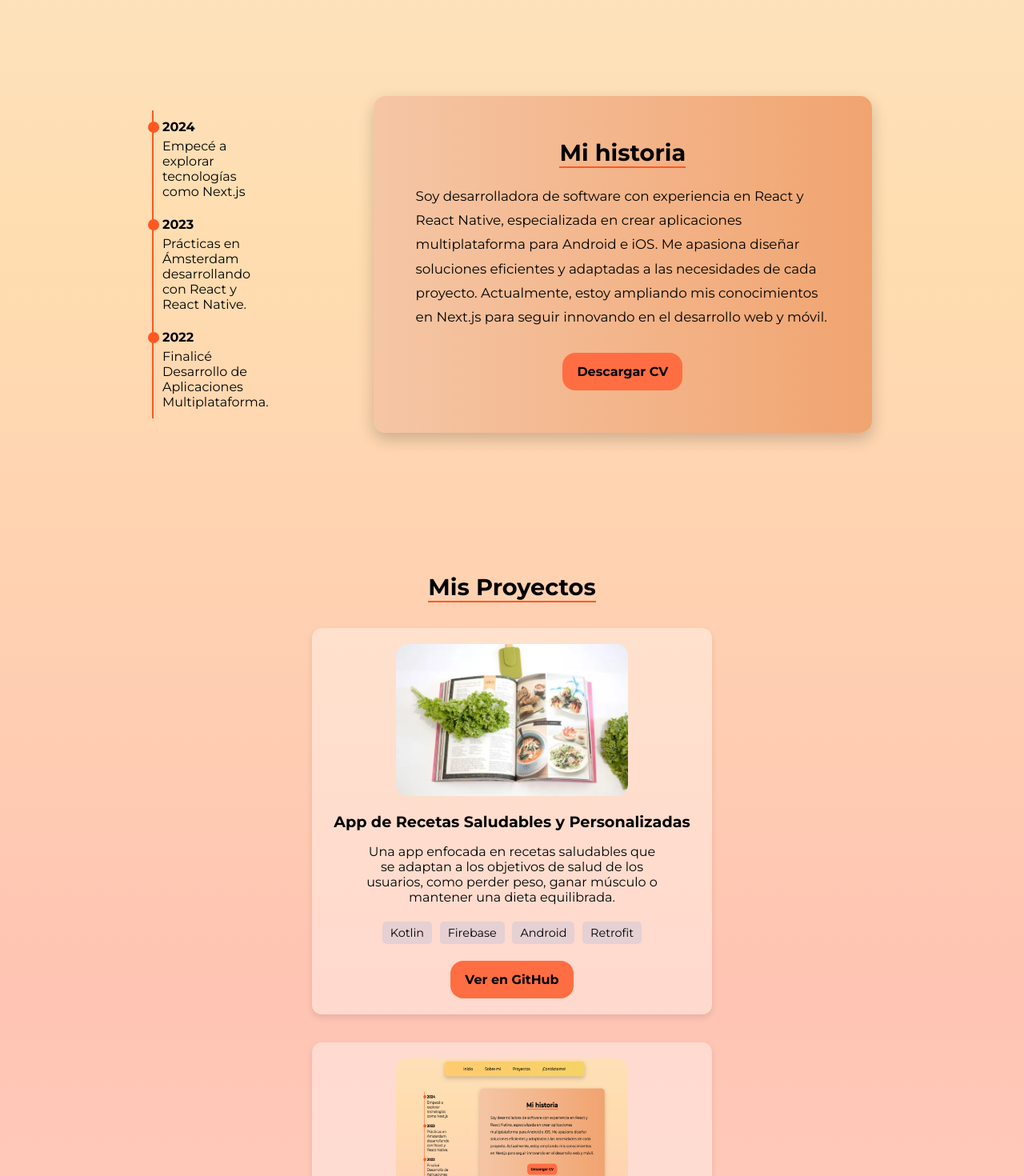
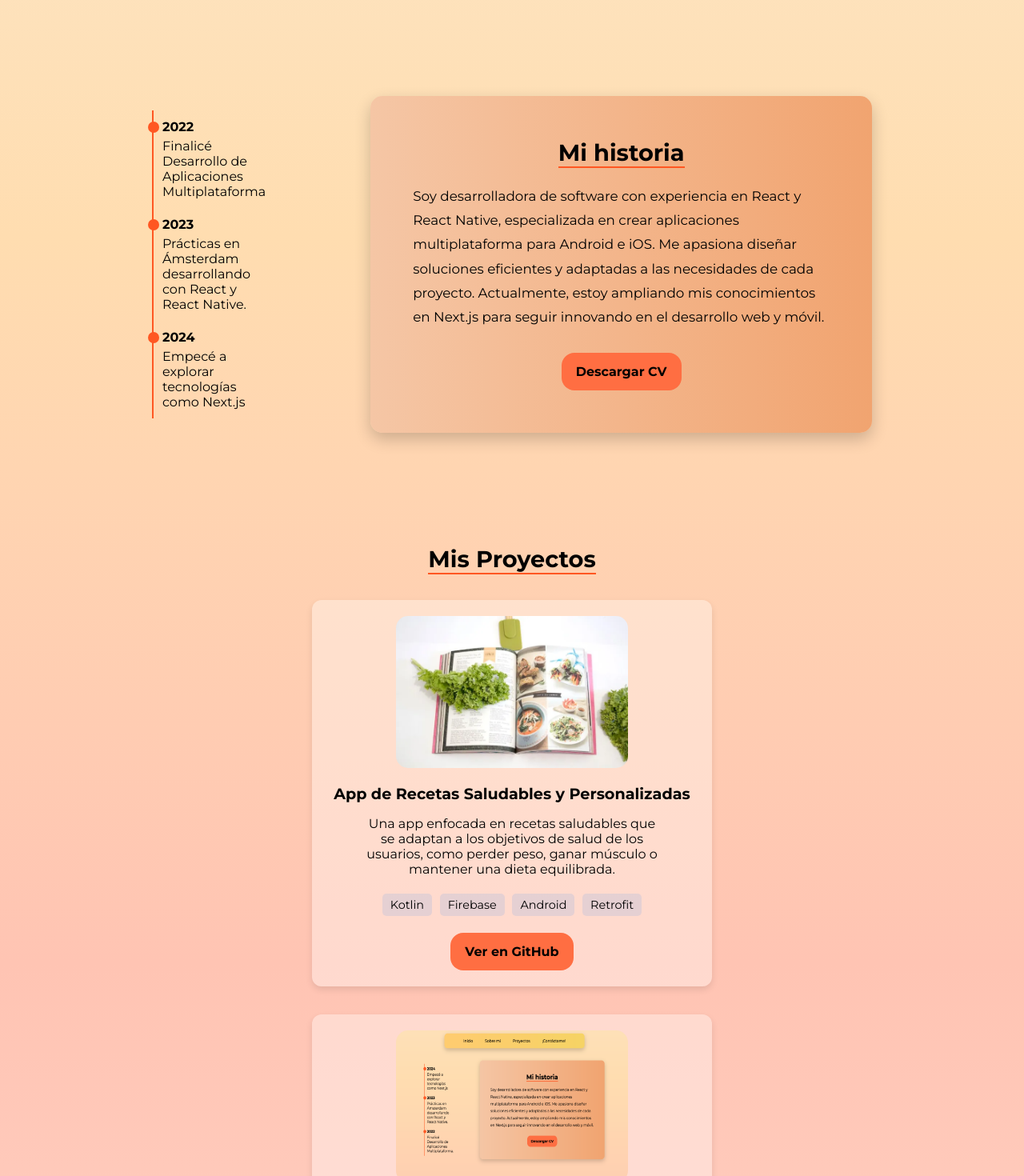
Before and after one commit to LavryDam/my-portfolio-web, a Next.js app: page / in a window 1280 px wide. Shown: the part 620-2090 px from the top of the page at 80% size. Built offline with nearby package versions, Linux system fonts and the light colour scheme.

Commit message:
fix: favicon-size-section

```diff
--- a/app/about/about.css
+++ b/app/about/about.css
@@ -85,7 +85,7 @@ body {
     justify-content: center;
     gap: 120px;
     margin-top: 145px;
-    margin-bottom: 40px;
+    margin-bottom: 15px;
     max-width: 900px;
 }
 
--- a/app/about/about.tsx
+++ b/app/about/about.tsx
@@ -11,16 +11,16 @@ function aboutPage(){
             <div className="contenedor-about">
                 <div className="timeline">
                     <div className="timeline-item">
-                        <span className="date">2024</span>
-                        <p>Empecé a explorar tecnologías como Next.js</p>
+                        <span className="date">2022</span>
+                        <p>Finalicé Desarrollo de Aplicaciones Multiplataforma</p>
                     </div>
                     <div className="timeline-item">
                         <span className="date">2023</span>
                         <p>Prácticas en Ámsterdam desarrollando con React y React Native.</p>
                     </div>
                     <div className="timeline-item">
-                        <span className="date">2022</span>
-                        <p>Finalicé Desarrollo de Aplicaciones Multiplataforma.</p>
+                        <span className="date">2024</span>
+                        <p>Empecé a explorar tecnologías como Next.js</p>
                     </div>
                 </div>
                 <div className="about-page">
--- a/app/proyectos/project.css
+++ b/app/proyectos/project.css
@@ -4,8 +4,7 @@
   align-items: center;
   justify-content: center;
   text-align: center;
-  margin-top: 135px;
-  margin-bottom: 15px;
+  margin-top: 125px;
 }
 
 .proyectos h1 {
--- a/app/proyectos/project.tsx
+++ b/app/proyectos/project.tsx
@@ -16,7 +16,8 @@ function ProyectosPage() {
                         src="/images/libroRecetas.webp"
                         width={290}
                         height={190}
-                        alt="Picture of the author"
+                        alt="Proyecto de app de recetas saludables"
+                        priority
                     />
                     <h3 className="titulo-proyecto">App de Recetas Saludables y Personalizadas</h3>
                     <p className="detalle-proyecto-app">
@@ -41,7 +42,8 @@ function ProyectosPage() {
                         src="/images/PWDINA.webp"
                         width={290}
                         height={190}
-                        alt="Picture of the author"
+                        alt="Proyecto de portfolio web Dina Martinez Ruiz"
+                        priority
                     />
                     <h3 className="titulo-proyecto">Portfolio web Dina Martinez Ruiz</h3>
                     <p className="detalle-proyecto">
```
Also changed, not shown: 1 other file (tests, documents, lock files or other folders).
